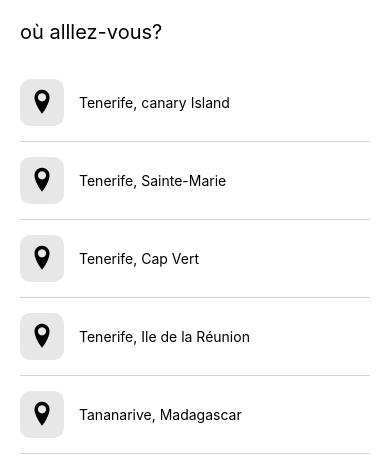
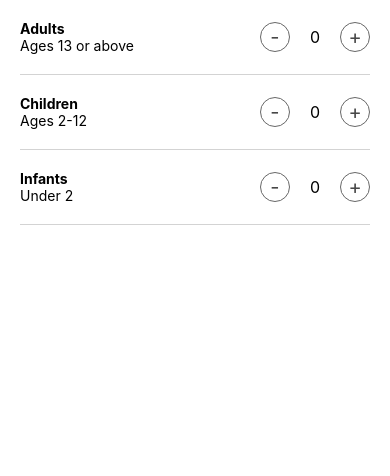
Before and after one commit to ElongeR-12/airbnb-reactnative-clone, a React Native app: screen / in a window 390 px wide. Shown: the top 476 px of the page. Built offline with nearby package versions, Linux system fonts and the light colour scheme.

Commit message:
Guest page personnalisation

```diff
--- a/App.js
+++ b/App.js
@@ -19,6 +19,7 @@
 import feed from './assets/data/feed';
 import SearchResultScreen from './src/screens/SearchResult';
 import DestinationSearchScreen from './src/screens/destinationSearch';
+import GuestScreen from './src/screens/Guests';
 const App: () => Node = () => {
 
   return (
@@ -26,7 +27,8 @@
       {/* <HomeScreen/> */}
       {/* <Post/> */}
       {/* <SearchResultScreen/> */}
-      <DestinationSearchScreen/>
+      {/* <DestinationSearchScreen/> */}
+      <GuestScreen/>
     </SafeAreaView>
   );
 };
--- /dev/null
+++ b/src/screens/Guests/index.js
@@ -0,0 +1,77 @@
+import React, { useState } from 'react'
+import { View, Text, Pressable } from 'react-native'
+import styles from './styles'
+const GuestScreen = () => {
+    const [adults, setAdults] = useState(0);
+    const [childrens, setChildrens] = useState(0);
+    const [infants, setInfants] = useState(0);
+    return (
+        <View>
+            <View style={styles.row}>
+                <View style={styles.f}>
+                    <Text style={{fontWeight:"bold"}}>Adults</Text>
+                    <Text style={{color:"8d8d8d"}}>Ages 13 or above</Text>
+                </View>
+                <View style={{flexDirection:"row", alignItems: "center"}}>
+                    <Pressable
+                        onPress={()=> setAdults(Math.max(0,adults - 1))}
+                        style={styles.button}
+                    >
+                        <Text style={{fontSize:20, color:'#474747'}}>-</Text>
+                    </Pressable>
+                    <Text style={{marginHorizontal: 20, fontSize:16}}>{adults}</Text>
+                    <Pressable
+                        onPress={()=>setAdults(adults + 1)}
+                        style={styles.button}
+                    >
+                        <Text style={{fontSize:20, color:'#474747'}}>+</Text>
+                    </Pressable>
+                </View>
+            </View>
+            <View style={styles.row}>
+                <View style={styles.f}>
+                    <Text style={{fontWeight:"bold"}}>Children</Text>
+                    <Text style={{color:"8d8d8d"}}>Ages 2-12</Text>
+                </View>
+                <View style={{flexDirection:"row", alignItems: "center"}}>
+                    <Pressable
+                        onPress={()=> setChildrens(Math.max(0,childrens - 1))}
+                        style={styles.button}
+                    >
+                        <Text style={{fontSize:20, color:'#474747'}}>-</Text>
+                    </Pressable>
+                    <Text style={{marginHorizontal: 20, fontSize:16}}>{childrens}</Text>
+                    <Pressable
+                        onPress={()=>setChildrens(childrens + 1)}
+                        style={styles.button}
+                    >
+                        <Text style={{fontSize:20, color:'#474747'}}>+</Text>
+                    </Pressable>
+                </View>
+            </View>
+            <View style={styles.row}>
+                <View style={styles.f}>
+                    <Text style={{fontWeight:"bold"}}>Infants</Text>
+                    <Text style={{color:"8d8d8d"}}>Under 2</Text>
+                </View>
+                <View style={{flexDirection:"row", alignItems: "center"}}>
+                    <Pressable
+                        onPress={()=> setInfants(Math.max(0,infants - 1))}
+                        style={styles.button}
+                    >
+                        <Text style={{fontSize:20, color:'#474747'}}>-</Text>
+                    </Pressable>
+                    <Text style={{marginHorizontal: 20, fontSize:16}}>{infants}</Text>
+                    <Pressable
+                        onPress={()=>setInfants(infants + 1)}
+                        style={styles.button}
+                    >
+                        <Text style={{fontSize:20, color:'#474747'}}>+</Text>
+                    </Pressable>
+                </View>
+            </View>
+        </View>
+    )
+}
+
+export default GuestScreen
--- /dev/null
+++ b/src/screens/Guests/styles.js
@@ -0,0 +1,23 @@
+import { StyleSheet } from "react-native";
+
+const styles = StyleSheet.create({
+    button: {
+        borderWidth: 1,
+        borderRadius: 15,
+        height: 30,
+        width: 30,
+        borderColor:"#676767",
+        justifyContent: "center",
+        alignItems: "center"
+    },
+    row:{
+        flexDirection:"row",
+        justifyContent:"space-between",
+        paddingVertical: 20,
+        marginHorizontal: 20,
+        borderBottomWidth: 1,
+        borderColor:"lightgrey"
+    }
+})
+
+export default styles;
```
